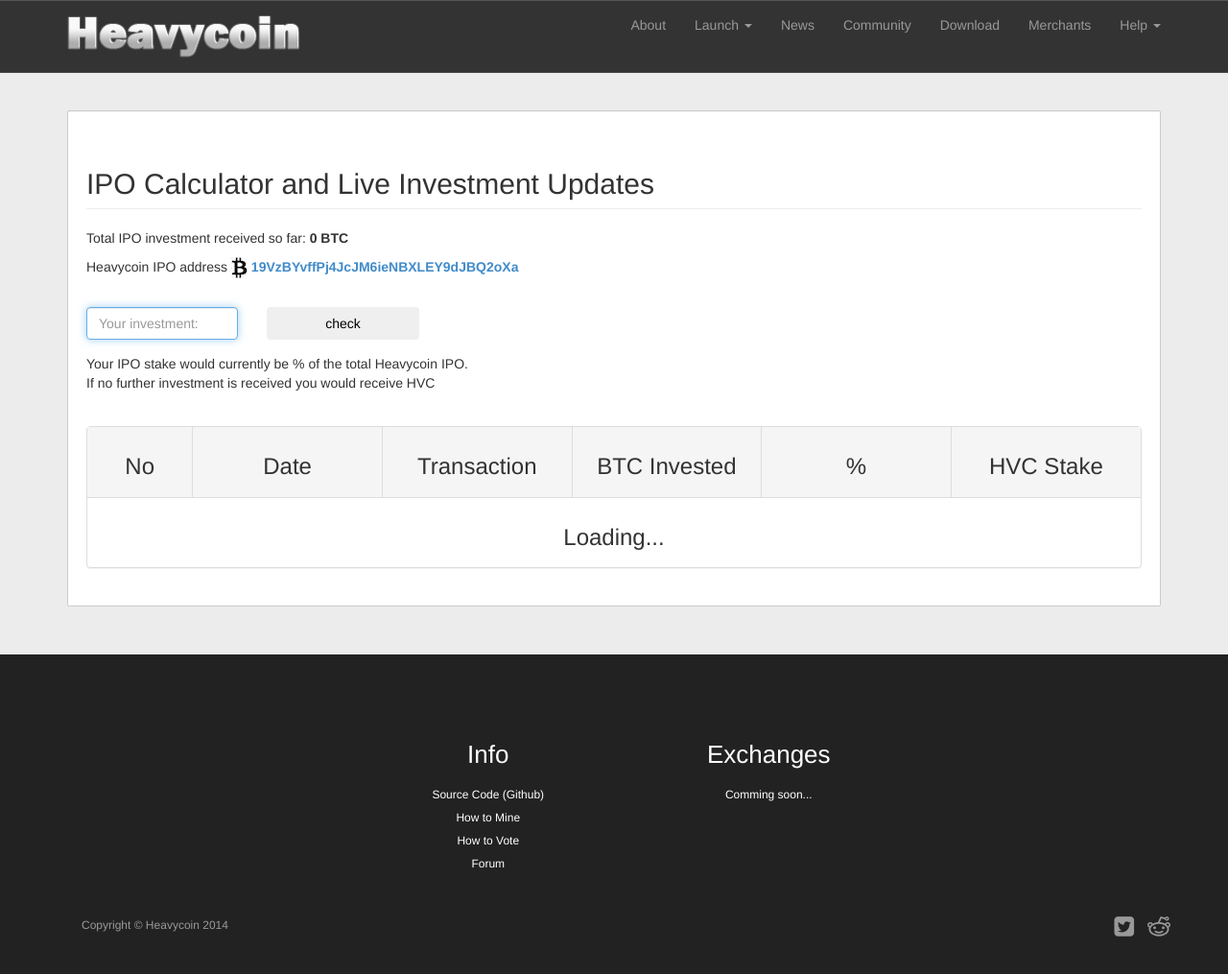
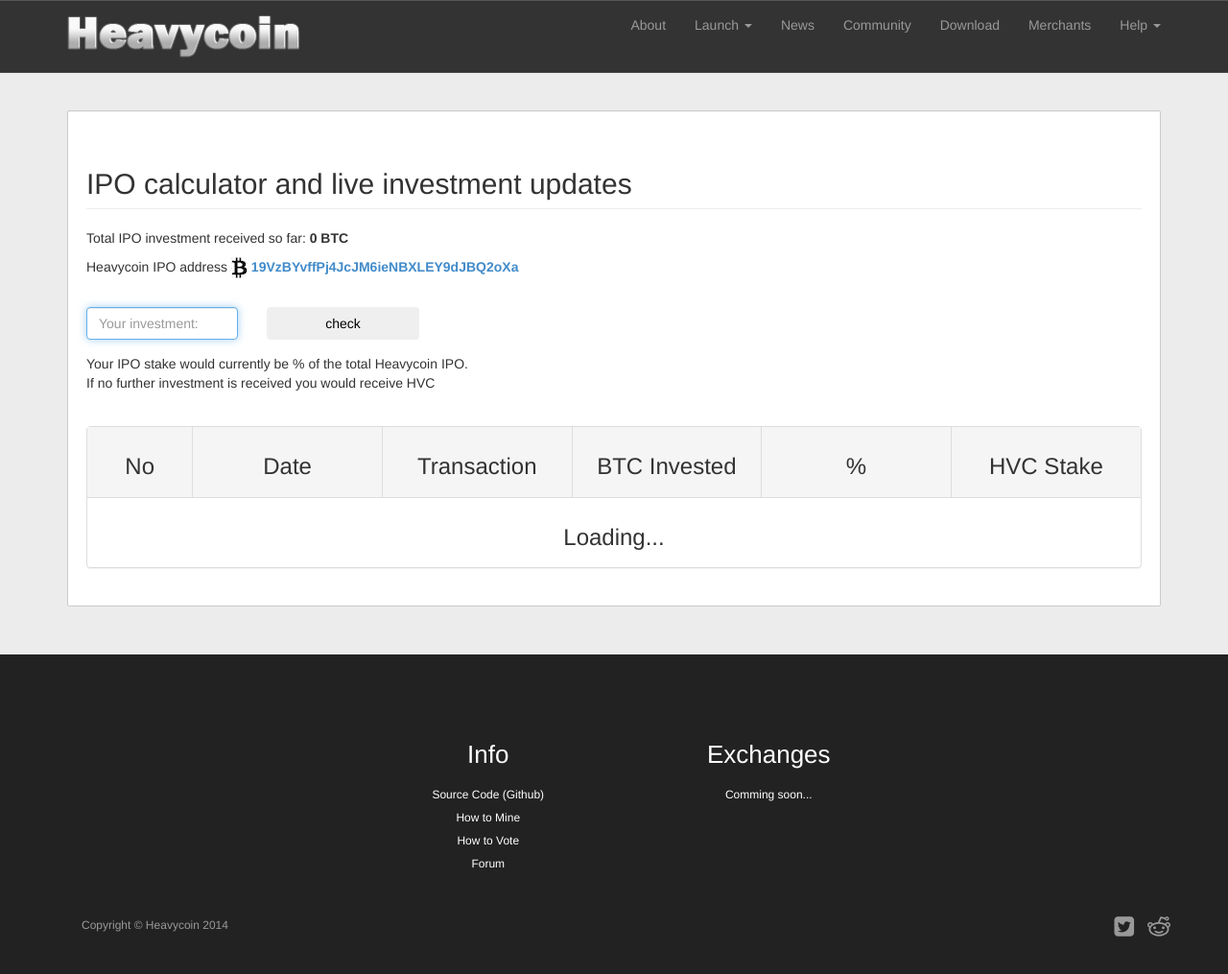
Before and after one commit to heavycoin/heavycoin.github.io, a Jekyll site: the page built from ipo-calculator.html, in a window 1280 px wide and 1096 px high. Shown: the top 1015 px of the window at 96% size. Built offline with Jekyll 4.4.1, drawn with Linux system fonts in a browser that asks for light colours; Markdown is read by kramdown in place of the engine named in the settings.

Commit message:
Fixed minor bug

```diff
--- a/ipo-calculator.html
+++ b/ipo-calculator.html
@@ -5,7 +5,7 @@
 ---
 <div class="container">
     <div class="well well-main">
-                <h2 class="page-header ">IPO Calculator and Live Investment Updates</h2>
+                <h2 class="page-header ">IPO calculator and live investment updates</h2>
 
 <p>Total IPO investment received so far: <strong><span id="total_sold">0</span> BTC</strong></p>
 <p>Heavycoin IPO address <img src="images/btc.jpg" alt="฿"/><strong><a href="http://blockchain.info/address/{{ site.HVCIPOAddr }}" target="_blank"> {{ site.HVCIPOAddr }}</a></strong></p></br>
--- a/launch.html
+++ b/launch.html
@@ -90,7 +90,7 @@
       <li><strong>Cut-off date:</strong> Mon March 3rd 00:00 UTC</li>
       <li><strong>Heavycoin IPO address <img src="images/btc.jpg" alt="฿"/></strong> <a href="http://blockchain.info/address/{{ site.HVCIPOAddr }}" target="_blank"> {{ site.HVCIPOAddr }}</a></li>
       <li><strong>Total IPO investment received so far:</strong> <a href="ipo-calculator.html"><span id="total_sold">Loading...</span></a> BTC</li>
-      <li><strong><a href="ipo-calculator.html">Live Investment Updates</a></li>
+      <li><a href="ipo-calculator.html">Live Investment Updates</a></li>
     </ul>
 
     <p>
```
